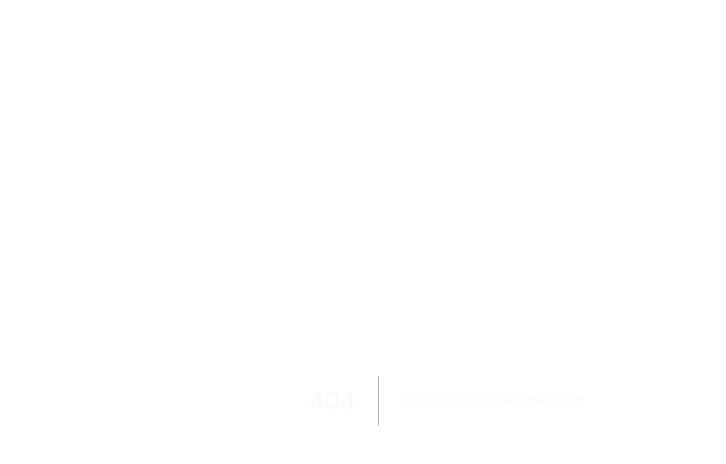
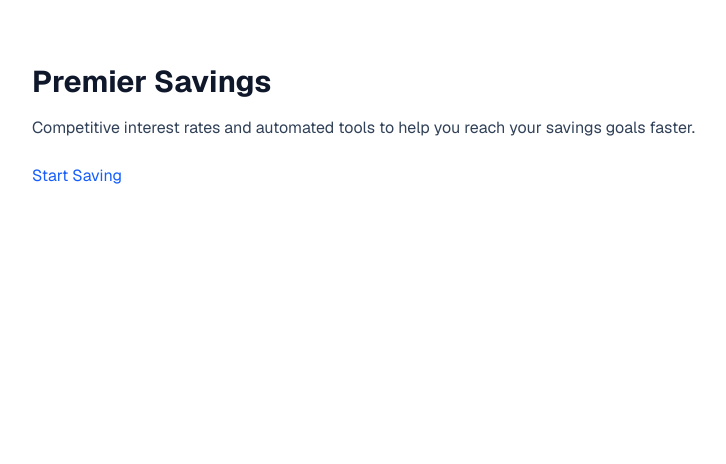
Before and after one commit to Crypticdevs0/v0-mobile-banking-mvp, a Next.js app: page /products/savings in a window 1280 px wide. Before the commit this address had no page. Shown: the top 464 px of the page, without its empty margins (192-918 px from the left). Built offline with nearby package versions, Linux system fonts and the light colour scheme.

Commit message:
Products - Savings
cgen-1e24d64d32da4003898273f3279d4491

```diff
--- /dev/null
+++ b/app/products/savings/page.tsx
@@ -0,0 +1,17 @@
+import Link from "next/link"
+
+export default function SavingsProductPage() {
+  return (
+    <div className="min-h-screen bg-white py-16">
+      <div className="max-w-4xl mx-auto px-4 sm:px-6 lg:px-8">
+        <h1 className="text-3xl font-bold text-slate-900 mb-4">Premier Savings</h1>
+        <p className="text-slate-700 mb-6">
+          Competitive interest rates and automated tools to help you reach your savings goals faster.
+        </p>
+        <Link href="/auth/signup" className="text-blue-600 hover:underline">
+          Start Saving
+        </Link>
+      </div>
+    </div>
+  )
+}
```
